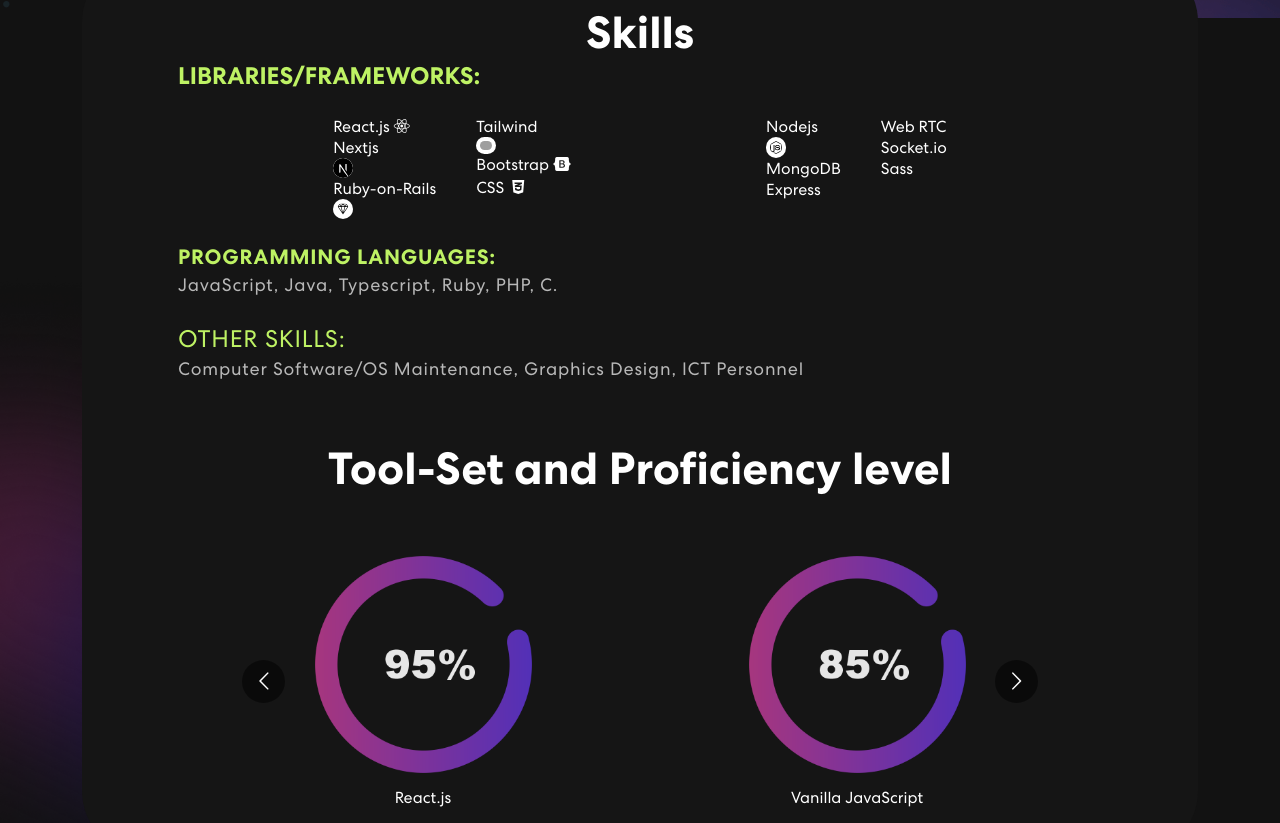
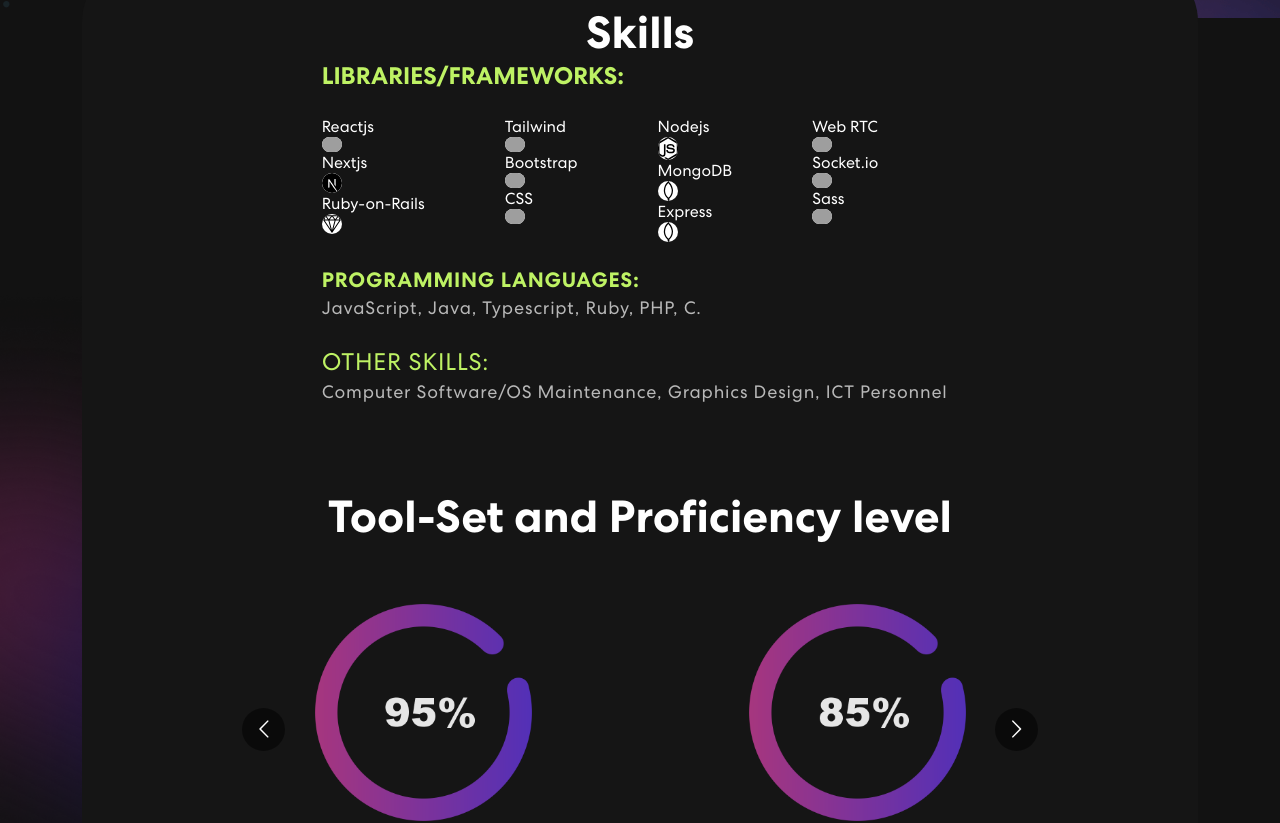
Before and after one commit to Ikendu/portfolio, a React (Vite) app in the folder client/: page / in a window 1280 px wide. Shown: the part 580-1403 px from the top of the page. Built offline with nearby package versions, Linux system fonts and the light colour scheme; grey boxes are pictures that could not be loaded.

Commit message:
respomsive front

```diff
--- a/client/src/components/Project.jsx
+++ b/client/src/components/Project.jsx
@@ -40,21 +40,22 @@
               >
                 <Nav.Item>
                   <Nav.Link className="text-xs" eventKey="first">
-                    Team Works
+                    .
                   </Nav.Link>
                 </Nav.Item>
                 <Nav.Item>
-                  <Nav.Link eventKey="second">Freelance&nbsp;Works</Nav.Link>
+                  <Nav.Link eventKey="second">.</Nav.Link>
                 </Nav.Item>
                 <Nav.Item>
-                  <Nav.Link eventKey="third">Personal&nbsp;Projects</Nav.Link>
+                  <Nav.Link eventKey="third">.</Nav.Link>
                 </Nav.Item>
                 <Nav.Item>
-                  <Nav.Link eventKey="fourth">Test Projects</Nav.Link>
+                  <Nav.Link eventKey="fourth">.</Nav.Link>
                 </Nav.Item>
               </Nav>
               <Tab.Content>
                 <Tab.Pane eventKey="first">
+                  <h2>Team Works</h2>
                   <Row>
                     {teamWorks.map((project, idx) => (
                       <CardContents key={idx} {...project} />
@@ -62,6 +63,7 @@
                   </Row>
                 </Tab.Pane>
                 <Tab.Pane eventKey="second">
+                  <h2>Freelance&nbsp;Works</h2>
                   <Row>
                     {freelanceWorks.map((project, idx) => (
                       <CardContents key={idx} {...project} />
@@ -69,6 +71,7 @@
                   </Row>
                 </Tab.Pane>
                 <Tab.Pane eventKey="third">
+                  <h2>Personal&nbsp;Projects</h2>
                   <Row>
                     {personalWorks.map((project, idx) => (
                       <CardContents key={idx} {...project} />
@@ -76,6 +79,7 @@
                   </Row>
                 </Tab.Pane>
                 <Tab.Pane eventKey="fourth">
+                  <h2>Test Projects</h2>
                   <Row>
                     {testWorks.map((project, idx) => (
                       <CardContents key={idx} {...project} />
--- a/client/src/components/Skills.jsx
+++ b/client/src/components/Skills.jsx
@@ -2,95 +2,75 @@
 import { Facebook, Twitter } from "react-bootstrap-icons";
 import Carousel from "react-multi-carousel";
 import "react-multi-carousel/lib/styles.css";
-import meter55 from "../assets/meter/meter55.png";
-import meter65 from "../assets/meter/meter65.png";
-import meter75 from "../assets/meter/meter75.png";
-import meter80 from "../assets/meter/meter80.png";
-import meter85 from "../assets/meter/meter85.png";
-import meter90 from "../assets/meter/meter90.png";
-import meter95 from "../assets/meter/meter95.png";
 import colorSharp from "../assets/img/color-sharp.png";
-import nextjsIcon from "../assets/icons/nextjsIcon.svg";
-import tailwind from "../assets/icons/Tailwind.svg";
-import diamond from "../assets/icons/diamond.svg";
-import nodejs from "../assets/icons/nodejs.svg";
+import { carouselItems, responsive, skillsIcons } from "../data";
 
-const carouselItems = [
-  {
-    image: meter95,
-    text: `React.js`,
-  },
-  {
-    image: meter85,
-    text: `Vanilla JavaScript`,
-  },
-  {
-    image: meter90,
-    text: `Tailwind CSS`,
-  },
-  {
-    image: meter80,
-    text: `HTML & CSS`,
-  },
-  {
-    image: meter55,
-    text: `Nextjs`,
-  },
-  {
-    image: meter75,
-    text: `Nodejs and MongoDB`,
-  },
-  {
-    image: meter65,
-    text: `Sass`,
-  },
-  {
-    image: meter55,
-    text: `Typescript`,
-  },
-  {
-    image: meter75,
-    text: `Express`,
-  },
-];
+const skills = skillsIcons.filter((skill) => skill.id < 4);
+const skillss = skillsIcons.filter((skill) => skill.id > 3 && skill.id < 7);
+const skillsss = skillsIcons.filter((skill) => skill.id > 6 && skill.id < 10);
+const skillssss = skillsIcons.filter((skill) => skill.id > 9 && skill.id < 13);
 
 export default function Skills() {
-  const responsive = {
-    superLargeDesktop: {
-      // the naming can be any, depends on you.
-      breakpoint: { max: 4000, min: 3000 },
-      items: 5,
-    },
-    desktop: {
-      breakpoint: { max: 3000, min: 1024 },
-      items: 3,
-    },
-    tablet: {
-      breakpoint: { max: 1024, min: 464 },
-      items: 2,
-    },
-    mobile: {
-      breakpoint: { max: 464, min: 0 },
-      items: 1,
-    },
-  };
-
   return (
     <section className="skill" id="skills">
       <Container>
         <Row>
           <Col>
-            <div className="skill-bx p-3 py-5 ">
+            <div className="skill-bx p-3 py-5 flex flex-column align-items-center">
               <h2>Skills</h2>
-              <div className="text-justify md:mx-20">
-                <div>
+              <div className="text-justify md:mx-20 ">
+                <div className="">
                   <b className="text-2xl text-lime-300">
                     LIBRARIES/FRAMEWORKS:
                   </b>
                   <br />
-                  <div className="flex gap-10 my-4 justify-content-evenly">
-                    <div className="flex gap-10 ">
+                  <div className="flex gap-20 my-4 justify-content-even">
+                    <div className="flex gap-20">
                       <ul>
+                        {skills.map((skill, idx) => (
+                          <li key={idx}>
+                            <span>{skill.name} </span>
+                            <img
+                              src={skill.icon}
+                              className=" bg-white rounded-full w-5"
+                            />
+                          </li>
+                        ))}
+                      </ul>
+                      <ul>
+                        {skillss.map((skill, idx) => (
+                          <li key={idx}>
+                            <span>{skill.name} </span>
+                            <img
+                              src={skill.icon}
+                              className=" bg-white rounded-full w-5"
+                            />
+                          </li>
+                        ))}
+                      </ul>
+                      <ul>
+                        {skillsss.map((skill, idx) => (
+                          <li key={idx}>
+                            <span>{skill.name} </span>
+                            <img
+                              src={skill.icon}
+                              className=" bg-white rounded-full w-5"
+                            />
+                          </li>
+                        ))}
+                      </ul>
+                      <ul>
+                        {skillssss.map((skill, idx) => (
+                          <li key={idx}>
+                            <span>{skill.name} </span>
+                            <img
+                              src={skill.icon}
+                              className=" bg-white rounded-full w-5"
+                            />
+                          </li>
+                        ))}
+                      </ul>
+                      {/* <ul>
                         <li>
                           React.js <i class="fa-brands fa-react"></i>
                         </li>
@@ -110,43 +90,9 @@
                             className=" bg-white rounded-full w-5 p-1"
                           />
                         </li>
-                      </ul>
-                      <ul>
-                        <li>
-                          Tailwind
-                          <img
-                            src={tailwind}
-                            alt=""
-                            className=" bg-white rounded-full w-5 p-1"
-                          />
-                        </li>
-                        <li>
-                          Bootstrap <i class="fa-brands fa-bootstrap"></i>
-                        </li>
-                        <li>
-                          CSS <i class="fa-brands fa-css3-alt p-1"></i>
-                        </li>
-                      </ul>
+                      </ul> */}
                     </div>
-                    <div className="flex gap-10">
-                      <ul>
-                        <li>
-                          Nodejs{" "}
-                          <img
-                            src={nodejs}
-                            alt=""
-                            className=" bg-white rounded-full w-5 p-1"
-                          />
-                        </li>
-                        <li>MongoDB</li>
-                        <li>Express</li>
-                      </ul>
-                      <ul>
-                        <li>Web RTC</li>
-                        <li>Socket.io</li>
-                        <li>Sass</li>
-                      </ul>
-                    </div>
+                    <div className="flex gap-20"></div>
                   </div>
                 </div>
 
--- /dev/null
+++ b/client/src/data.jsx
@@ -0,0 +1,97 @@
+import { Col, Container, Row } from "react-bootstrap";
+import { Facebook, Twitter } from "react-bootstrap-icons";
+import Carousel from "react-multi-carousel";
+import "react-multi-carousel/lib/styles.css";
+import meter55 from "./assets/meter/meter55.png";
+import meter65 from "./assets/meter/meter65.png";
+import meter75 from "./assets/meter/meter75.png";
+import meter80 from "./assets/meter/meter80.png";
+import meter85 from "./assets/meter/meter85.png";
+import meter90 from "./assets/meter/meter90.png";
+import meter95 from "./assets/meter/meter95.png";
+import colorSharp from "./assets/img/color-sharp.png";
+import nextjsIcon from "./assets/icons/nextjsIcon.svg";
+import tailwind from "./assets/icons/Tailwind.svg";
+import diamondIcon from "./assets/icons/diamond.svg";
+import nodejs from "./assets/icons/nodejs.svg";
+import mongodb from "./assets/icons/mongodb.svg";
+import FacebookIcon from "./assets/icons/FacebookIcon";
+
+FacebookIcon;
+
+const facebookIcon = <i class="fa-brands fa-react"></i>;
+const bootstrapIcon = <i class="fa-brands fa-bootstrap"></i>;
+const cssIcon = <i class="fa-brands fa-css3-alt p-1"></i>;
+
+export const carouselItems = [
+  {
+    image: meter95,
+    text: `React.js`,
+  },
+  {
+    image: meter85,
+    text: `Vanilla JavaScript`,
+  },
+  {
+    image: meter90,
+    text: `Tailwind CSS`,
+  },
+  {
+    image: meter80,
+    text: `HTML & CSS`,
+  },
+  {
+    image: meter55,
+    text: `Nextjs`,
+  },
+  {
+    image: meter75,
+    text: `Nodejs and MongoDB`,
+  },
+  {
+    image: meter65,
+    text: `Sass`,
+  },
+  {
+    image: meter55,
+    text: `Typescript`,
+  },
+  {
+    image: meter75,
+    text: `Express`,
+  },
+];
+export const skillsIcons = [
+  { id: 1, name: "Reactjs", icon: facebookIcon },
+  { id: 2, name: "Nextjs", icon: nextjsIcon },
+  { id: 3, name: "Ruby-on-Rails", icon: diamondIcon },
+  { id: 4, name: "Tailwind", icon: tailwind },
+  { id: 5, name: "Bootstrap", icon: bootstrapIcon },
+  { id: 6, name: "CSS", icon: cssIcon },
+  { id: 7, name: "Nodejs", icon: nodejs },
+  { id: 8, name: "MongoDB", icon: mongodb },
+  { id: 9, name: "Express", icon: mongodb },
+  { id: 10, name: "Web RTC", icon: cssIcon },
+  { id: 11, name: "Socket.io", icon: bootstrapIcon },
+  { id: 12, name: "Sass", icon: cssIcon },
+];
+
+export const responsive = {
+  superLargeDesktop: {
+    // the naming can be any, depends on you.
+    breakpoint: { max: 4000, min: 3000 },
+    items: 5,
+  },
+  desktop: {
+    breakpoint: { max: 3000, min: 1024 },
+    items: 3,
+  },
+  tablet: {
+    breakpoint: { max: 1024, min: 464 },
+    items: 2,
+  },
+  mobile: {
+    breakpoint: { max: 464, min: 0 },
+    items: 1,
+  },
+};
```
Also changed, not shown: client/src/assets/icons/mongodb.svg (added).
